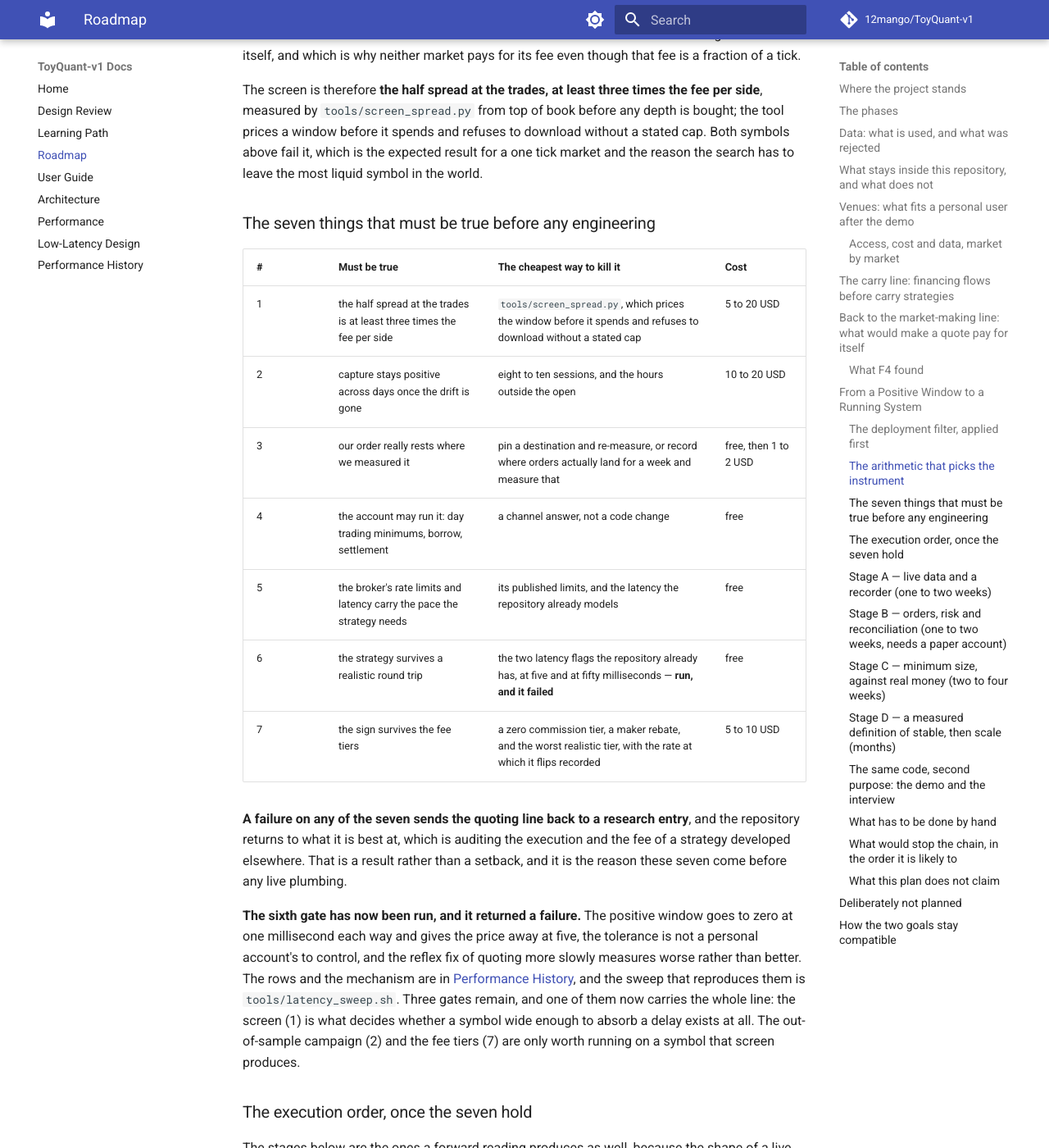
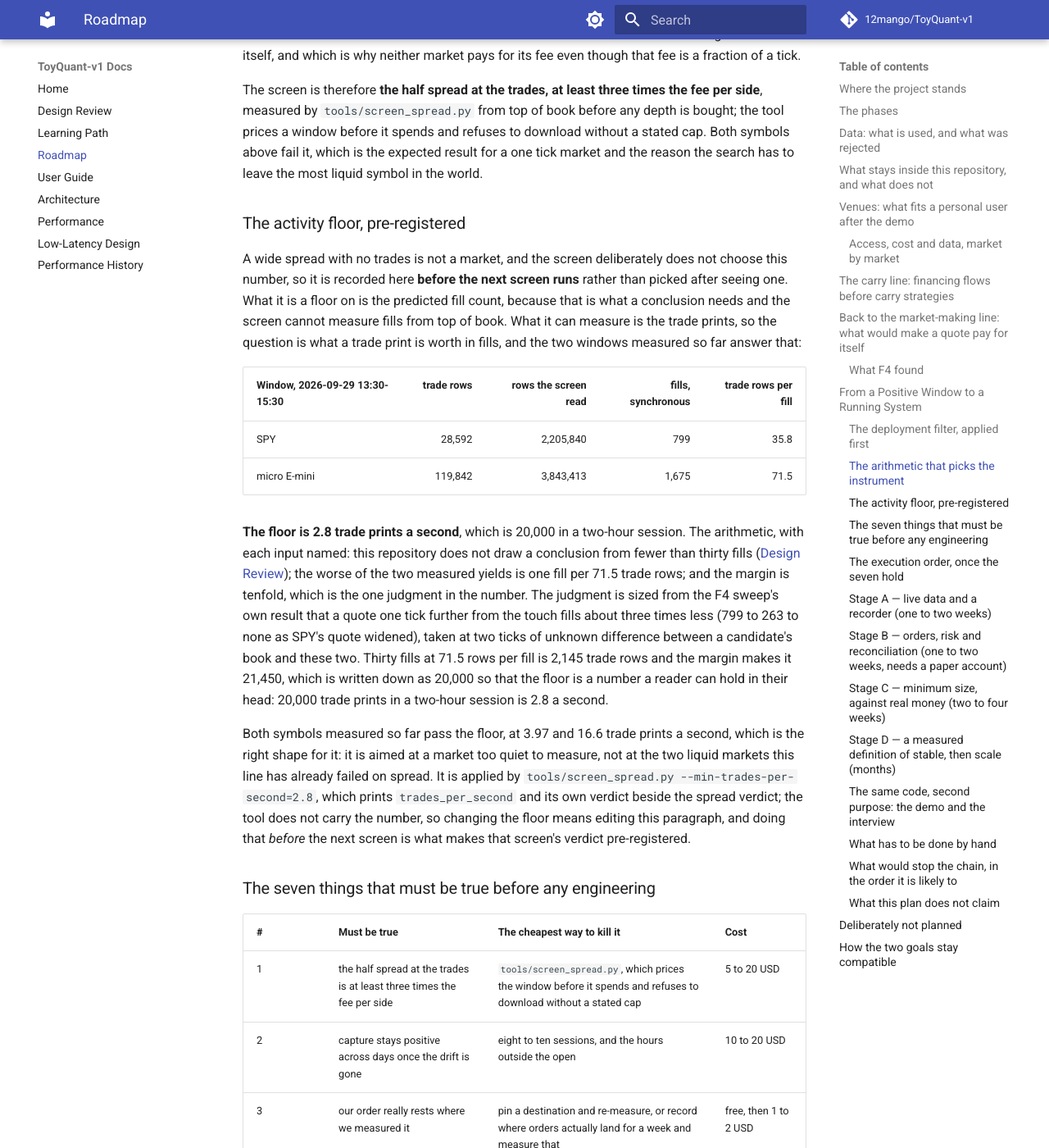
Before and after one commit to 12mango/ToyQuant-v1, an MkDocs documentation site: the page built from docs/ROADMAP.md, in a window 1280 px wide and 1400 px high, scrolled down 13492 px. Shown: the whole window at 82% size. Built offline with MkDocs 1.6.1 and Material for MkDocs 9.7.7, drawn with Linux system fonts in a browser that asks for light colours; comment, search, counter and statistics services are not loaded.

Commit message:
docs: Pre-register the activity floor, and let the screen apply it
The screen has reported trade counts and rows per second since it was written, and refused to threshold them
on purpose: the floor a strategy needs can only come from the fill counts of the first screened symbols, and
it has to be recorded before the next screen rather than chosen after seeing one. The two symbols measured so
far supply those fill counts, so the floor can now be written down.

What the floor is a floor on is the predicted fill count, because that is what a conclusion needs and the
screen cannot measure fills from top of book. What it can measure is trade prints, so the floor is stated in
those: **2.8 trade prints a second**, which is 20,000 in the two-hour window this line screens on. The
arithmetic is exposed in the roadmap with each input named -- the repository's own thirty-fill threshold, the
worse of the two measured yields at one fill per 71.5 trade rows, and a tenfold margin which is the single
judgment in the number, sized from the F4 sweep's threefold fall in fills per tick of quote width. Both
symbols measured so far pass it, at 3.97 and 16.6 prints a second, which is the shape it should have: it is
aimed at a market too quiet to measure, not at the two liquid markets this line has already failed on spread.

`tools/screen_spread.py` applies the floor when it is given `--min-trades-per-second`, printing
`trades_per_second` and its own verdict beside the spread verdict, and does nothing different when it is not:
the tool deliberately does not carry the number, so changing the floor means editing the roadmap paragraph,
and having done that before the next screen is what makes that screen's verdict pre-registered rather than
chosen. `data/README.md` says the same where a reader of the screen will look, and `tools/lint_prose.py` gains
the flag in its list of flags that belong to the tools rather than to the binary.

Gate: tier 0 through tier 3 green. Both of the tool's paths were checked on a slice of the recorded SPY
window -- with the flag it reports `activity=pass` at 6.315 trades a second for that slice, and without it
`activity=-` with every other number unchanged.

```diff
--- a/docs/ROADMAP.md
+++ b/docs/ROADMAP.md
@@ -331,6 +331,36 @@ The screen is therefore **the half spread at the trades, at least three times th
 and refuses to download without a stated cap. Both symbols above fail it, which is the expected result for a one
 tick market and the reason the search has to leave the most liquid symbol in the world.
 
+### The activity floor, pre-registered
+
+A wide spread with no trades is not a market, and the screen deliberately does not choose this number, so it is
+recorded here **before the next screen runs** rather than picked after seeing one. What it is a floor on is the
+predicted fill count, because that is what a conclusion needs and the screen cannot measure fills from top of
+book. What it can measure is the trade prints, so the question is what a trade print is worth in fills, and the
+two windows measured so far answer that:
+
+| Window, 2026-09-29 13:30-15:30 | trade rows | rows the screen read | fills, synchronous | trade rows per fill |
+|---|---:|---:|---:|---:|
+| SPY | 28,592 | 2,205,840 | 799 | 35.8 |
+| micro E-mini | 119,842 | 3,843,413 | 1,675 | 71.5 |
+
+**The floor is 2.8 trade prints a second**, which is 20,000 in a two-hour session. The arithmetic, with each
+input named: this repository does not draw a conclusion from fewer than thirty fills
+([Design Review](DESIGN_REVIEW.md)); the worse of the two measured yields is one fill per 71.5 trade rows; and
+the margin is tenfold, which is the one judgment in the number. The judgment is sized from the F4 sweep's own
+result that a quote one tick further from the touch fills about three times less (799 to 263 to none as SPY's
+quote widened), taken at two ticks of unknown difference between a candidate's book and these two. Thirty fills
+at 71.5 rows per fill is 2,145 trade rows and the margin makes it 21,450, which is written down as 20,000 so
+that the floor is a number a reader can hold in their head: 20,000 trade prints in a two-hour session is 2.8 a
+second.
+
+Both symbols measured so far pass the floor, at 3.97 and 16.6 trade prints a second, which is the right shape
+for it: it is aimed at a market too quiet to measure, not at the two liquid markets this line has already
+failed on spread. It is applied by `tools/screen_spread.py --min-trades-per-second=2.8`, which prints
+`trades_per_second` and its own verdict beside the spread verdict; the tool does not carry the number, so
+changing the floor means editing this paragraph, and doing that *before* the next screen is what makes that
+screen's verdict pre-registered.
+
 ### The seven things that must be true before any engineering
 
 | # | Must be true | The cheapest way to kill it | Cost |
```
Also changed, not shown: data/README.md (+7 -3 lines), 2 other files.
